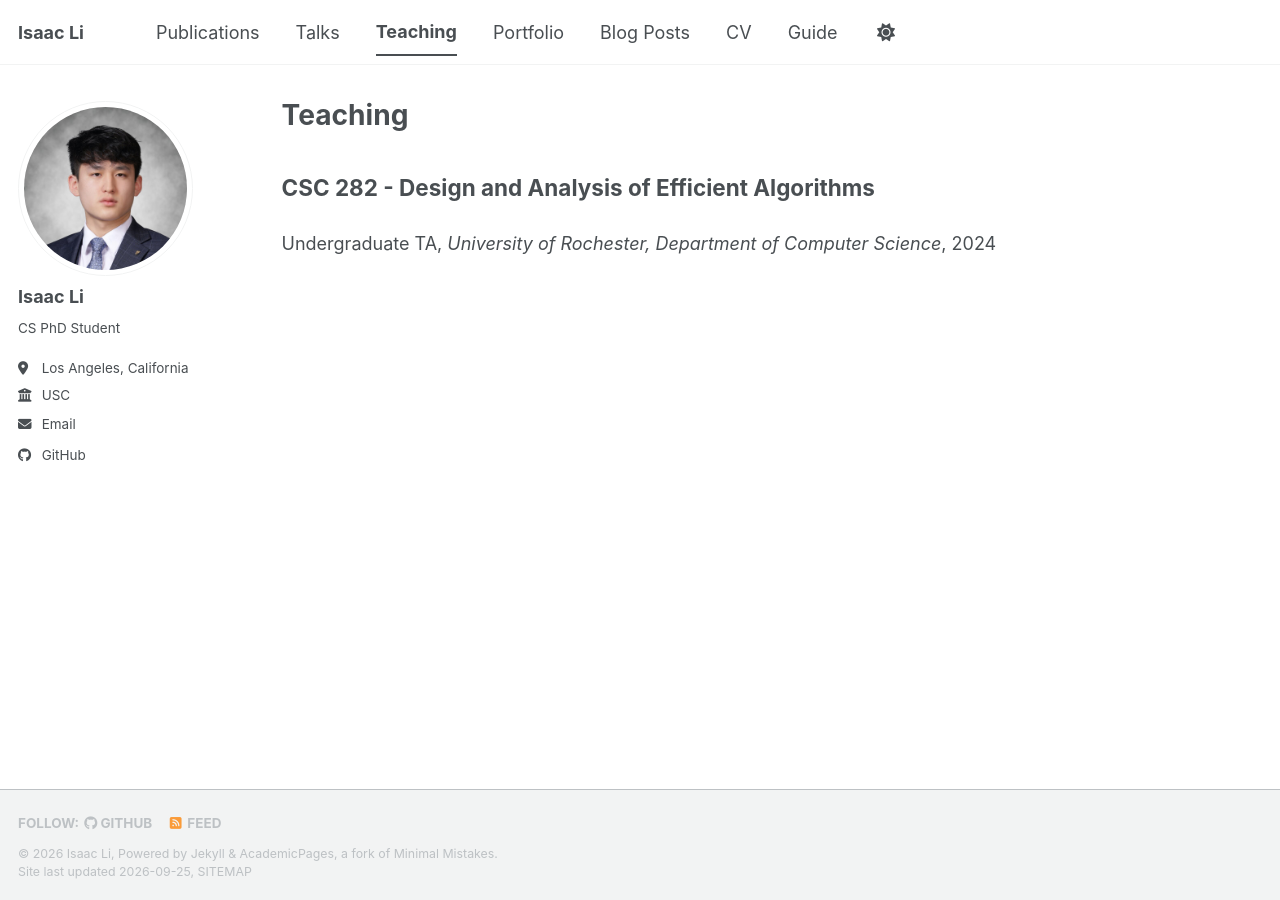
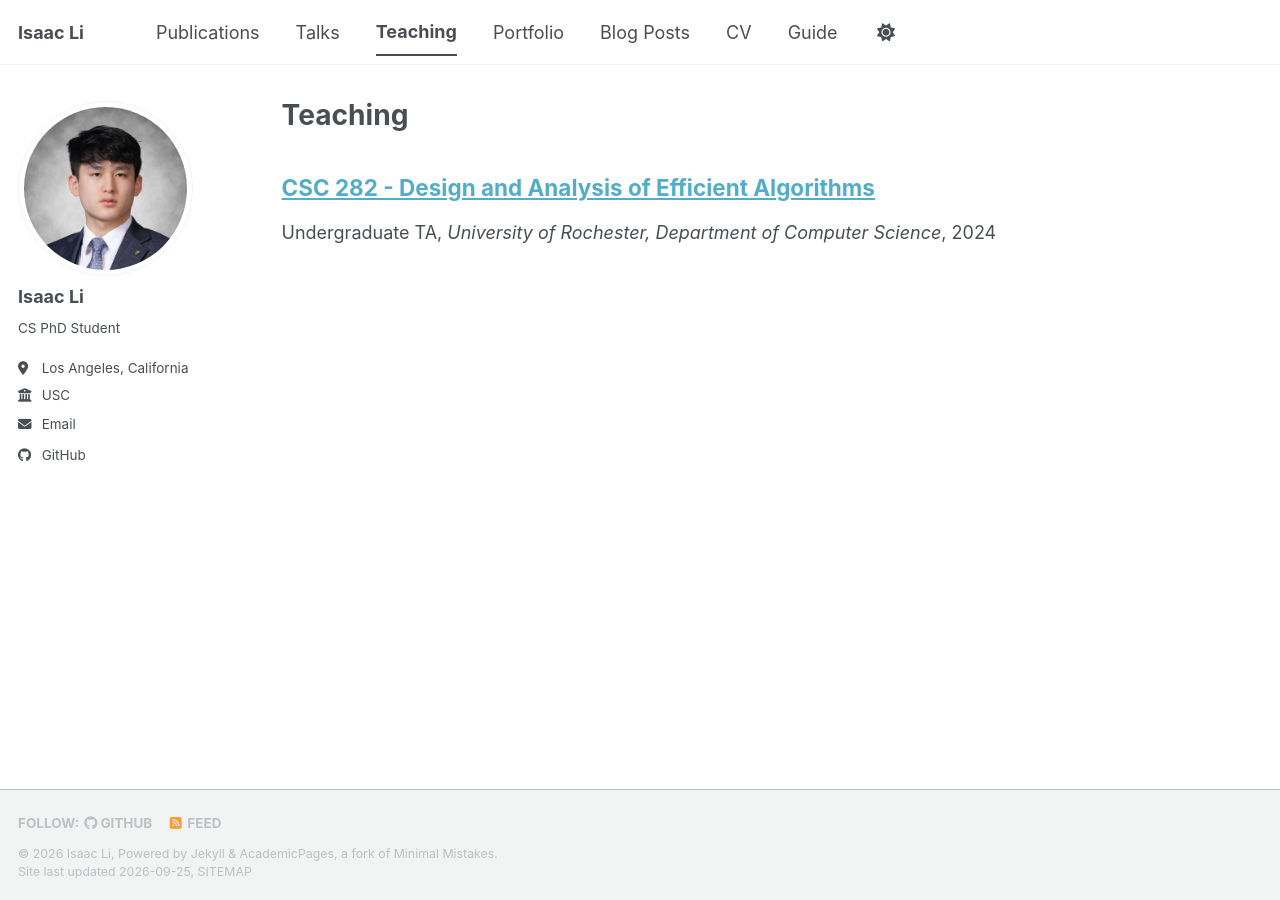
Before and after one commit to isaacli13/isaacli13.github.io, a Jekyll site: the page built from _pages/teaching.html, in a window 1280 px wide. Built offline with Jekyll 4.4.1, drawn with Linux system fonts in a browser that asks for light colours; a style sheet for code colours, icons or effects is not loaded.

Commit message:
Update archive-single.html

```diff
--- a/_includes/archive-single.html
+++ b/_includes/archive-single.html
@@ -30,8 +30,7 @@
       {% if post.link %}
         <a href="{{ post.link }}">{{ title }}</a> <a href="{{ base_path }}{{ post.url }}" rel="permalink"><i class="fa fa-link" aria-hidden="true" title="permalink"></i><span class="sr-only">Permalink</span></a>
       {% else %}
-        <p>{{ title }}</p>
-        <!--<a href="{{ base_path }}{{ post.url }}" rel="permalink">{{ title }}</a>-->
+        <a href="{{ base_path }}{{ post.url }}" rel="permalink">{{ title }}</a>
       {% endif %}
     </h2>
 
```
